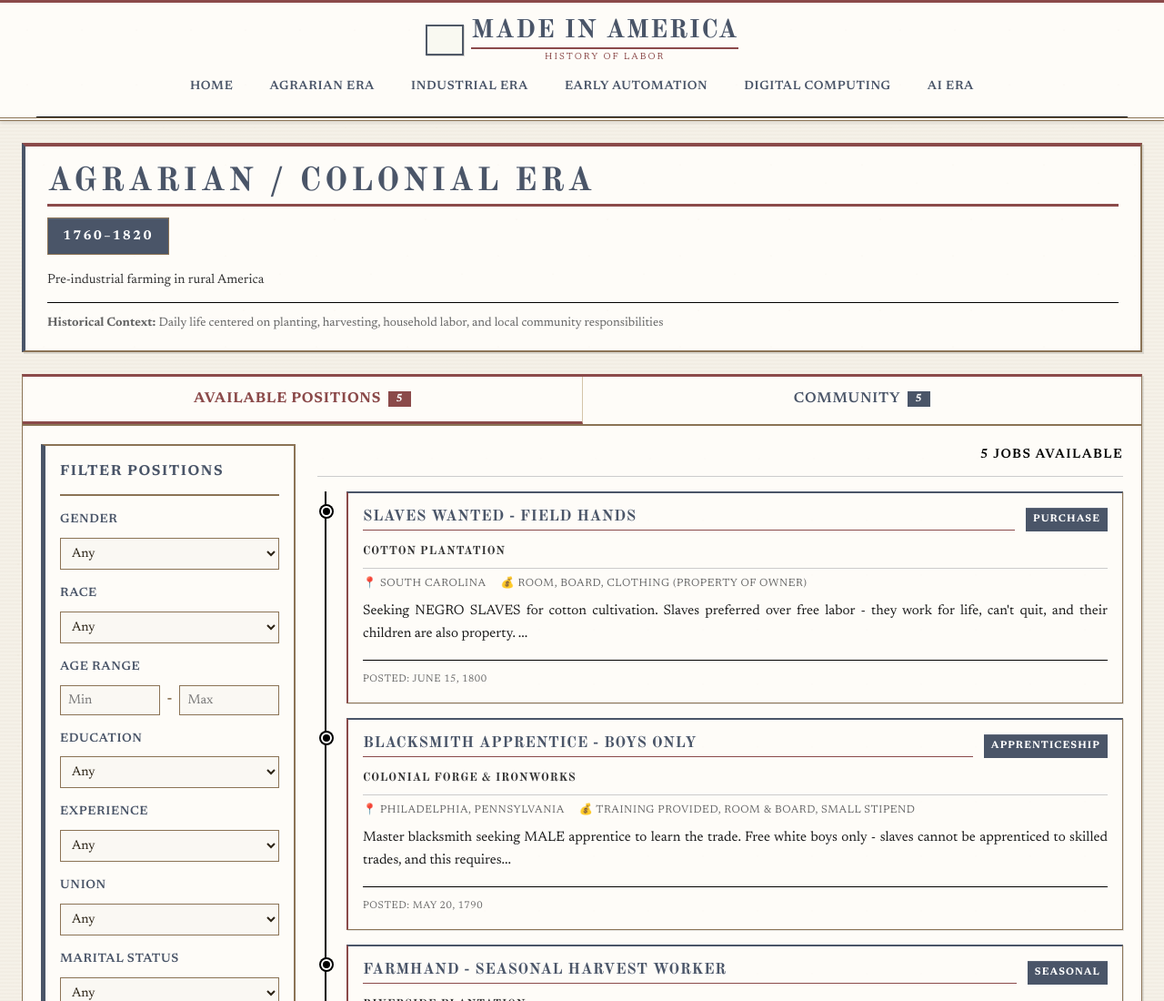
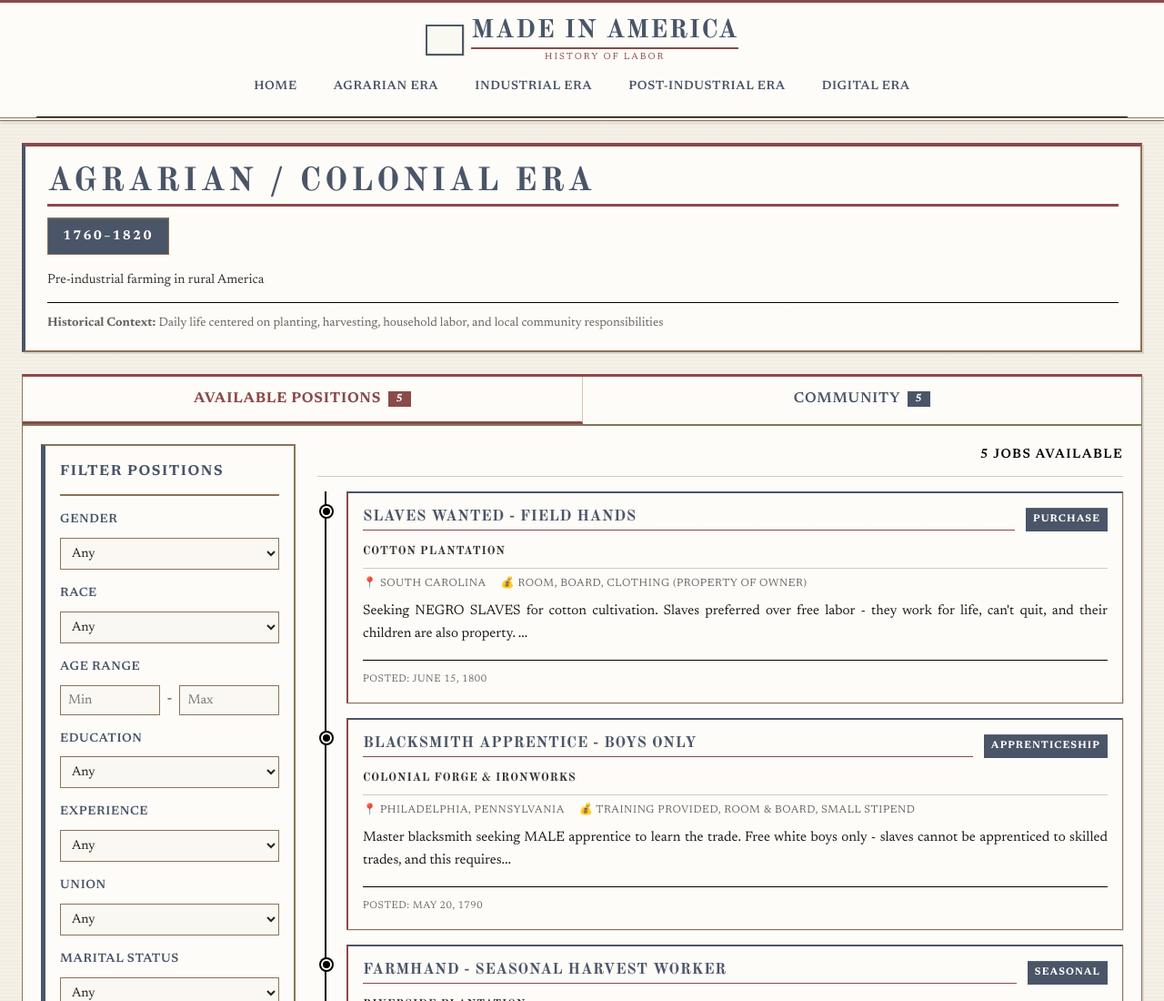
Before and after one commit to casimcdaniels/made-in-america, an Astro site: page /agrarian in a window 1280 px wide. Shown: the top 1100 px of the page at 91% size. Built offline with nearby package versions, Linux system fonts and the light colour scheme; Astro itself is replaced by a stand-in of ours; some icons are missing; a web font is replaced by a local one.

Commit message:
small changes

```diff
--- a/src/data/feed.ts
+++ b/src/data/feed.ts
@@ -142,7 +142,7 @@ export const feedPosts: FeedPost[] = [
 		authorRole: "Oil Refinery Technician, Texas",
 		content: "From oral history interview: These new automated control systems are incredible! My father worked the oil fields in the 1920s - backbreaking manual labor, dangerous work. Now I sit in a control room monitoring screens. The machines do the heavy lifting, the dangerous work. I make $4,200 a year - more than my father ever dreamed. But I had to learn new skills. The old-timers who couldn't adapt... they're gone.",
 		timestamp: "September 5, 1958",
-		era: "automation",
+		era: "post-industrial",
 		likes: 45,
 		comments: 7,
 		reactions: ["🤖", "👍"]
@@ -153,7 +153,7 @@ export const feedPosts: FeedPost[] = [
 		authorRole: "Assembly Line Supervisor, Detroit",
 		content: "The Bureau of Labor Statistics says automation is creating as many jobs as it's eliminating. I see it firsthand. We installed robotic welders - replaced 20 manual welders. But now we need technicians to maintain them, programmers to optimize them, supervisors to manage the new workflow. I had to go back to school, learn about these machines. The workers who adapt thrive. Those who don't... it's hard.",
 		timestamp: "March 12, 1965",
-		era: "automation",
+		era: "post-industrial",
 		likes: 78,
 		comments: 15,
 		reactions: ["⚙️", "💡"]
@@ -164,7 +164,7 @@ export const feedPosts: FeedPost[] = [
 		authorRole: "Machine Operator, Boeing",
 		content: "I used to operate a manual lathe - turning metal by hand, measuring with calipers. Now I program a computer-controlled machine. The pay jumped from $3,800 to $4,800 a year. The work is safer, cleaner. But I watch the older guys struggle. Some can't learn the new systems. They get transferred to maintenance, or they take early retirement. Progress is great, but what about the people left behind?",
 		timestamp: "November 20, 1969",
-		era: "automation",
+		era: "post-industrial",
 		likes: 92,
 		comments: 23,
 		reactions: ["🤔", "💭"]
@@ -175,7 +175,7 @@ export const feedPosts: FeedPost[] = [
 		authorRole: "Bureau of Labor Statistics",
 		content: "BLS Report: 'The Impact of Automation on Employment': Our study shows automation is not eliminating jobs wholesale - it's transforming them. Workers are moving from manual labor to machine operation, from operation to maintenance, from maintenance to programming. The key is retraining. Companies investing in worker education see higher productivity and lower turnover. The future belongs to adaptable workers.",
 		timestamp: "January 15, 1964",
-		era: "automation",
+		era: "post-industrial",
 		likes: 34,
 		comments: 8,
 		reactions: ["📊", "💡"]
@@ -186,7 +186,7 @@ export const feedPosts: FeedPost[] = [
 		authorRole: "Former Farm Worker, Now Factory Worker",
 		content: "Left the farm in '55, came to the city for factory work. Started on the assembly line - repetitive, mind-numbing. But then they automated my station. I thought I'd be fired. Instead, they trained me to maintain the machines. Now I'm a technician making twice what I did before. The machines didn't replace me - they gave me a better job. But I know I'm lucky. Not everyone gets that chance.",
 		timestamp: "May 8, 1967",
-		era: "automation",
+		era: "post-industrial",
 		likes: 56,
 		comments: 12,
 		reactions: ["👍", "💪"]
@@ -198,7 +198,7 @@ export const feedPosts: FeedPost[] = [
 		authorRole: "Rear Admiral, Computer Scientist",
 		content: "I've been programming since the 1940s - back when 'computers' were people, mostly women, doing calculations by hand. Now we have machines that can do millions of calculations per second. But programming isn't about the machine - it's about solving problems, thinking logically, breaking down complex tasks. Women excel at this work. We've been doing it all along, just with different tools. The future of computing belongs to those who can think, not just those who can lift heavy equipment.",
 		timestamp: "January 15, 1975",
-		era: "digital",
+		era: "post-industrial",
 		likes: 156,
 		comments: 34,
 		reactions: ["💻", "👩‍💻", "🚀"]
@@ -209,7 +209,7 @@ export const feedPosts: FeedPost[] = [
 		authorRole: "NASA Mathematician & Computer",
 		content: "From Hidden Figures: They said women couldn't do this work. They said we weren't smart enough, that math was for men. But here we are - Dorothy Vaughan, Mary Jackson, and I - calculating trajectories for space missions. We were 'computers' before machines took that name. The electronic computers are powerful, but they need us to program them, to verify their calculations, to think through the problems. The real power is in the human mind.",
 		timestamp: "July 20, 1969",
-		era: "digital",
+		era: "post-industrial",
 		likes: 289,
 		comments: 67,
 		reactions: ["🌙", "⭐", "👏"]
@@ -220,7 +220,7 @@ export const feedPosts: FeedPost[] = [
 		authorRole: "NASA Supervisor & Programmer",
 		content: "I started as a 'computer' - doing calculations by hand. When NASA got the IBM 7090, I taught myself FORTRAN. They were going to replace us with machines, but I showed them - we could program the machines. I became the first Black supervisor at NASA. Now I'm training other women to code. The machines don't replace us - they amplify our abilities. But you have to adapt, learn new skills, or you'll be left behind.",
 		timestamp: "December 1, 1961",
-		era: "digital",
+		era: "post-industrial",
 		likes: 198,
 		comments: 45,
 		reactions: ["💪", "👏", "🚀"]
@@ -231,7 +231,7 @@ export const feedPosts: FeedPost[] = [
 		authorRole: "Now: Computer Programmer",
 		content: "I was a telephone operator for 10 years - connecting calls, routing messages. When AT&T started automating, I thought I'd lose my job. Instead, they trained us to program the switching systems. Now I write code for telephone networks. The skills transferred - attention to detail, logical thinking, problem-solving. Many of my colleagues couldn't make the transition, but those of us who did found better-paying, more interesting work. Technology doesn't have to eliminate jobs - it can transform them.",
 		timestamp: "March 20, 1980",
-		era: "digital",
+		era: "post-industrial",
 		likes: 87,
 		comments: 18,
 		reactions: ["📞", "💻", "💡"]
@@ -242,7 +242,7 @@ export const feedPosts: FeedPost[] = [
 		authorRole: "Software Developer & Entrepreneur",
 		content: "The personal computer revolution is here! We're putting computing power in everyone's hands - not just big corporations, but individuals, small businesses, students. Software is the key. If you can code, you can build anything. The opportunities are endless. But you have to learn. The jobs of the future won't be about physical labor - they'll be about knowledge, creativity, problem-solving. Code is the new literacy.",
 		timestamp: "March 15, 1990",
-		era: "digital",
+		era: "post-industrial",
 		likes: 445,
 		comments: 89,
 		reactions: ["💻", "🔥", "💰"]
@@ -253,7 +253,7 @@ export const feedPosts: FeedPost[] = [
 		authorRole: "Computer Scientist & Women's Advocate",
 		content: "Women built the foundation of computing - we were the first programmers, the first 'computers,' the first software engineers. But as the field grew more prestigious and lucrative, men pushed us out. We need to reclaim our place. Computing needs diverse perspectives. The problems we're solving affect everyone - we need everyone at the table. Let's build a tech industry that reflects the world it serves.",
 		timestamp: "June 12, 1992",
-		era: "digital",
+		era: "post-industrial",
 		likes: 234,
 		comments: 56,
 		reactions: ["👩‍💻", "💪", "🌍"]
@@ -265,7 +265,7 @@ export const feedPosts: FeedPost[] = [
 		authorRole: "AI Researcher, Stanford",
 		content: "Just trained a model that can write code better than I can. Feeling equal parts amazed and terrified. As H. David Autor asks: 'Why are there still so many jobs?' History shows automation creates new jobs even as it eliminates old ones. But this time feels different - AI is automating cognitive work, not just manual labor. We need to think carefully about what this means for the future of work.",
 		timestamp: "March 10, 2024",
-		era: "ai",
+		era: "digital",
 		likes: 1234,
 		comments: 234,
 		reactions: ["🤖", "😱", "💭"]
@@ -276,7 +276,7 @@ export const feedPosts: FeedPost[] = [
 		authorRole: "Prompt Engineer",
 		content: "My job didn't exist 2 years ago. Now I'm making $200k teaching AI how to communicate effectively. As Norbert Wiener wrote in 'The Human Use of Human Beings' - the question isn't whether machines will replace us, but how we'll use them. The future of work isn't about replacing humans - it's about humans and AI working together. The best prompt engineers are creative, empathetic, and curious - skills AI doesn't have.",
 		timestamp: "February 14, 2025",
-		era: "ai",
+		era: "digital",
 		likes: 892,
 		comments: 156,
 		reactions: ["💡", "🚀", "💰"]
@@ -287,7 +287,7 @@ export const feedPosts: FeedPost[] = [
 		authorRole: "AI Ethics Researcher, MIT",
 		content: "We're automating knowledge work now - lawyers, doctors, writers, coders. AI can do parts of all these jobs. But Autor's research shows something interesting: when technology automates routine tasks, it often increases demand for non-routine work - creative problem-solving, human interaction, judgment. We need to redefine work, not just replace it. The future is collaborative, not competitive.",
 		timestamp: "January 8, 2025",
-		era: "ai",
+		era: "digital",
 		likes: 567,
 		comments: 98,
 		reactions: ["🤔", "💭", "🌍"]
@@ -298,7 +298,7 @@ export const feedPosts: FeedPost[] = [
 		authorRole: "ML Engineer",
 		content: "Spent 3 hours debugging why GPT-4 gave me a wrong answer. Turns out my prompt was ambiguous. The AI is powerful, but it's not magic. Understanding how to work WITH these systems is the real skill. Prompt engineering is the new programming. But as Wiener warned - we must ensure these tools serve human purposes, not replace human judgment.",
 		timestamp: "March 1, 2025",
-		era: "ai",
+		era: "digital",
 		likes: 345,
 		comments: 45,
 		reactions: ["💻", "😅", "💡"]
@@ -309,7 +309,7 @@ export const feedPosts: FeedPost[] = [
 		authorRole: "Labor Economist, MIT",
 		content: "From 'Why Are There Still So Many Jobs?': The history of automation shows a paradox - as machines replace human labor, new jobs emerge. Why? Because automation increases productivity, lowers costs, creates new industries. But AI is different - it automates cognitive tasks, not just manual ones. The question isn't whether jobs will exist, but what skills they'll require. Adaptability, creativity, human connection - these remain uniquely human.",
 		timestamp: "May 15, 2023",
-		era: "ai",
+		era: "digital",
 		likes: 678,
 		comments: 123,
 		reactions: ["📊", "💭", "🎓"]
@@ -320,7 +320,7 @@ export const feedPosts: FeedPost[] = [
 		authorRole: "Now: AI Content Strategist",
 		content: "I thought AI would replace me. Instead, it amplified my work. I used to write 5 articles a week. Now I write 20 - AI helps with research, drafts, editing. I focus on strategy, creativity, human connection. My income doubled. But I had to learn new skills - prompt engineering, AI tooling, workflow optimization. The writers who adapted are thriving. Those who didn't... they're struggling. History repeats itself.",
 		timestamp: "December 10, 2024",
-		era: "ai",
+		era: "digital",
 		likes: 456,
 		comments: 78,
 		reactions: ["✍️", "💡", "💰"]
@@ -331,7 +331,7 @@ export const feedPosts: FeedPost[] = [
 		authorRole: "Cybernetics Pioneer (quoted)",
 		content: "From 'The Human Use of Human Beings' (1950): 'The machine... is the modern counterpart of the Golem of the Rabbi of Prague.' We create powerful tools, but we must ensure they serve human purposes. The danger isn't that machines will become too intelligent - it's that we'll become too dependent, losing our own capacity for judgment and creativity. Technology should amplify human abilities, not replace human values.",
 		timestamp: "1950 (quoted 2024)",
-		era: "ai",
+		era: "digital",
 		likes: 789,
 		comments: 145,
 		reactions: ["📚", "💭", "🎯"]
@@ -479,55 +479,55 @@ export const historicalEvents: HistoricalEvent[] = [
 		description: "Colorado National Guard attacks a tent colony of striking coal miners and their families, killing 21 people including women and children. The massacre draws national attention to the violent suppression of labor organizing and the brutal conditions in mining.",
 		era: "industrial"
 	},
-	// Early Automation Era
+	// Digital Era (merged Post-Industrial and Digital)
 	{
 		id: "automation-1",
 		title: "Post-War Economic Boom",
 		date: "1950s",
 		description: "The post-World War II economic expansion brings prosperity to many American workers. Manufacturing jobs are plentiful, but automation begins to replace manual labor in factories. The rise of the middle class coincides with increasing mechanization.",
-		era: "automation"
+		era: "digital"
 	},
 	{
 		id: "automation-2",
 		title: "Interstate Highway System",
 		date: "1956",
 		description: "The Federal-Aid Highway Act creates the interstate highway system, transforming transportation and logistics. This infrastructure enables the growth of suburban manufacturing and changes how goods and workers move across the country.",
-		era: "automation"
+		era: "digital"
 	},
 	{
 		id: "automation-3",
 		title: "Automation in Manufacturing",
 		date: "1960s",
 		description: "Automated machinery becomes widespread in factories. Workers must adapt to operating and maintaining machines rather than performing manual tasks. This shift creates new skilled jobs while eliminating many unskilled positions.",
-		era: "automation"
+		era: "digital"
 	},
 	{
 		id: "automation-4",
 		title: "United Auto Workers Strike",
 		date: "1945-1946",
 		description: "The UAW launches a massive strike against General Motors, demanding wage increases after wartime wage freezes. The 113-day strike results in a 17.5% wage increase and sets a pattern for post-war labor relations, establishing the power of industrial unions.",
-		era: "automation"
+		era: "digital"
 	},
 	{
 		id: "automation-5",
 		title: "Numerical Control Machines",
 		date: "1952",
 		description: "MIT develops the first numerically controlled machine tool, allowing machines to be programmed rather than manually operated. This innovation begins the transition from skilled machinists to machine operators and programmers, fundamentally changing manufacturing work.",
-		era: "automation"
+		era: "digital"
 	},
 	{
 		id: "automation-6",
 		title: "Steel Strike of 1959",
 		date: "July-November 1959",
 		description: "A 116-day strike by the United Steelworkers shuts down the American steel industry. The strike focuses on job security and work rules as automation threatens to eliminate positions. The settlement includes protections against automation-related layoffs.",
-		era: "automation"
+		era: "digital"
 	},
 	{
 		id: "automation-7",
 		title: "Robotic Assembly Lines",
 		date: "1961",
 		description: "General Motors installs the first industrial robot, the Unimate, at a New Jersey plant. This marks the beginning of robotic automation in manufacturing, creating new maintenance and programming jobs while reducing the need for assembly line workers.",
-		era: "automation"
+		era: "digital"
 	},
 	// Digital Computing Era
 	{
@@ -662,24 +662,18 @@ export function getEraTheme(eraId: string) {
 			accent: "#DC143C",
 			bg: "#F5F5F5"
 		},
-		automation: {
-			primary: "#1E90FF",
-			secondary: "#87CEEB",
-			accent: "#FFD700",
-			bg: "#F0F8FF"
-		},
-		digital: {
+		"post-industrial": {
 			primary: "#00CED1",
 			secondary: "#20B2AA",
 			accent: "#FF1493",
 			bg: "#E0FFFF"
 		},
-		ai: {
+		digital: {
 			primary: "#0a66c2",
 			secondary: "#004182",
 			accent: "#00D4FF",
 			bg: "#F5F5F5"
 		}
 	};
-	return themes[eraId] || themes.ai;
+	return themes[eraId] || themes.digital;
 }
--- a/src/data/jobs.ts
+++ b/src/data/jobs.ts
@@ -48,27 +48,19 @@ export const eras: Era[] = [
 		primarySources: ["Upton Sinclair's The Jungle", "1906 U.S. House Report on Chicago Stockyards"]
 	},
 	{
-		id: "automation",
-		name: "Early Automation / Mid-20th Century",
-		years: "1950–1970",
-		description: "Rise of industrial machinery and automated equipment",
-		context: "Workers adapting to machinery that replaces some manual labor",
-		primarySources: ["Oral histories of Texas oil technicians", "Bureau of Labor Statistics bulletins on automation"]
+		id: "post-industrial",
+		name: "Post-Industrial Era",
+		years: "1950–1995",
+		description: "Rise of industrial machinery, automated equipment, and early computing. Workers adapting to machinery and transitioning to software development",
+		context: "Workers adapting to machinery that replaces manual labor, and the emergence of computing and software development",
+		primarySources: ["Oral histories of Texas oil technicians", "Bureau of Labor Statistics bulletins on automation", "Historical studies of women in tech", "Hidden Figures"]
 	},
 	{
 		id: "digital",
-		name: "Digital Computing / Early Tech Era",
-		years: "1970–1995",
-		description: "Women in computing, early software development, telephone operators transitioning to programmers",
-		context: "Focus on social and workplace dynamics rather than physical labor",
-		primarySources: ["Historical studies of women in tech", "Hidden Figures"]
-	},
-	{
-		id: "ai",
-		name: "AI / Modern Software Era",
+		name: "Digital Era",
 		years: "2000–2025",
-		description: "AI, agentic tools, automation in knowledge work",
-		context: "Concerns about job displacement, evolving skills, and the meaning of work",
+		description: "Robotics, AI, and automation replacing human work",
+		context: "Robotics, AI, and automation replacing human work across industries",
 		primarySources: ["H. David Autor's 'Why Are There Still So Many Jobs?'", "Norbert Wiener's The Human Use of Human Beings"]
 	}
 ];
@@ -428,7 +420,7 @@ export const jobs: Job[] = [
 			"Must accept responsibility for dangerous equipment"
 		],
 		postedDate: "August 15, 1955",
-		era: "automation",
+		era: "post-industrial",
 		filters: {
 			gender: 'male',
 			race: 'white',
@@ -459,7 +451,7 @@ export const jobs: Job[] = [
 			"No colored men or women - supervisory positions white only"
 		],
 		postedDate: "February 22, 1962",
-		era: "automation",
+		era: "post-industrial",
 		filters: {
 			gender: 'male',
 			race: 'white',
@@ -490,7 +482,7 @@ export const jobs: Job[] = [
 			"No known communist or subversive affiliations"
 		],
 		postedDate: "November 10, 1968",
-		era: "automation",
+		era: "post-industrial",
 		filters: {
 			gender: 'any',
 			race: 'white',
@@ -522,7 +514,7 @@ export const jobs: Job[] = [
 			"Must accept low pay with no advancement opportunities"
 		],
 		postedDate: "June 5, 1960",
-		era: "automation",
+		era: "post-industrial",
 		filters: {
 			gender: 'female',
 			race: 'white',
@@ -553,7 +545,7 @@ export const jobs: Job[] = [
 			"Must accept low pay and harsh working conditions"
 		],
 		postedDate: "March 15, 1958",
-		era: "automation",
+		era: "post-industrial",
 		filters: {
 			gender: 'female',
 			race: 'white',
@@ -584,7 +576,7 @@ export const jobs: Job[] = [
 			"Must accept that men advance faster in technical roles"
 		],
 		postedDate: "May 5, 1975",
-		era: "digital",
+		era: "post-industrial",
 		filters: {
 			gender: 'male',
 			race: 'any',
@@ -614,7 +606,7 @@ export const jobs: Job[] = [
 			"No men - this position is for women only"
 		],
 		postedDate: "September 18, 1980",
-		era: "digital",
+		era: "post-industrial",
 		filters: {
 			gender: 'female',
 			race: 'any',
@@ -644,7 +636,7 @@ export const jobs: Job[] = [
 			"Passion for technology"
 		],
 		postedDate: "March 12, 1990",
-		era: "digital",
+		era: "post-industrial",
 		filters: {
 			gender: 'any',
 			race: 'any',
@@ -675,7 +667,7 @@ export const jobs: Job[] = [
 			"Must accept disrupted sleep schedule and isolation"
 		],
 		postedDate: "January 20, 1985",
-		era: "digital",
+		era: "post-industrial",
 		filters: {
 			gender: 'male',
 			race: 'any',
@@ -707,7 +699,7 @@ export const jobs: Job[] = [
 			"Must accept that most applicants are rejected"
 		],
 		postedDate: "January 15, 2020",
-		era: "ai",
+		era: "digital",
 		filters: {
 			gender: 'any',
 			race: 'any',
@@ -737,7 +729,7 @@ export const jobs: Job[] = [
 			"Must work as 1099 contractor"
 		],
 		postedDate: "March 8, 2024",
-		era: "ai",
+		era: "digital",
 		filters: {
 			gender: 'any',
 			race: 'any',
@@ -767,7 +759,7 @@ export const jobs: Job[] = [
 			"No candidates without PhD will be considered"
 		],
 		postedDate: "November 20, 2023",
-		era: "ai",
+		era: "digital",
 		filters: {
 			gender: 'any',
 			race: 'any',
@@ -797,7 +789,7 @@ export const jobs: Job[] = [
 			"Strong analytical and communication skills"
 		],
 		postedDate: "February 14, 2025",
-		era: "ai",
+		era: "digital",
 		filters: {
 			gender: 'any',
 			race: 'any',
@@ -829,7 +821,7 @@ export const jobs: Job[] = [
 			"Acceptance that this work will damage your mental health"
 		],
 		postedDate: "March 1, 2024",
-		era: "ai",
+		era: "digital",
 		filters: {
 			gender: 'any',
 			race: 'any',
@@ -861,7 +853,7 @@ export const jobs: Job[] = [
 			"Competition with workers worldwide drives pay down"
 		],
 		postedDate: "January 10, 2024",
-		era: "ai",
+		era: "digital",
 		filters: {
 			gender: 'any',
 			race: 'any',
--- a/src/layouts/Layout.astro
+++ b/src/layouts/Layout.astro
@@ -39,9 +39,8 @@ interface Props {
 					<a href="/" class="nav-link">Home</a>
 					<a href="/agrarian" class="nav-link">Agrarian Era</a>
 					<a href="/industrial" class="nav-link">Industrial Era</a>
-					<a href="/automation" class="nav-link">Early Automation</a>
-					<a href="/digital" class="nav-link">Digital Computing</a>
-					<a href="/ai" class="nav-link">AI Era</a>
+					<a href="/post-industrial" class="nav-link">Post-Industrial Era</a>
+					<a href="/digital" class="nav-link">Digital Era</a>
 				</nav>
 			</div>
 		</header>
```
Also changed, not shown: src/utils/inflation.ts (added, +155 -0 lines).
